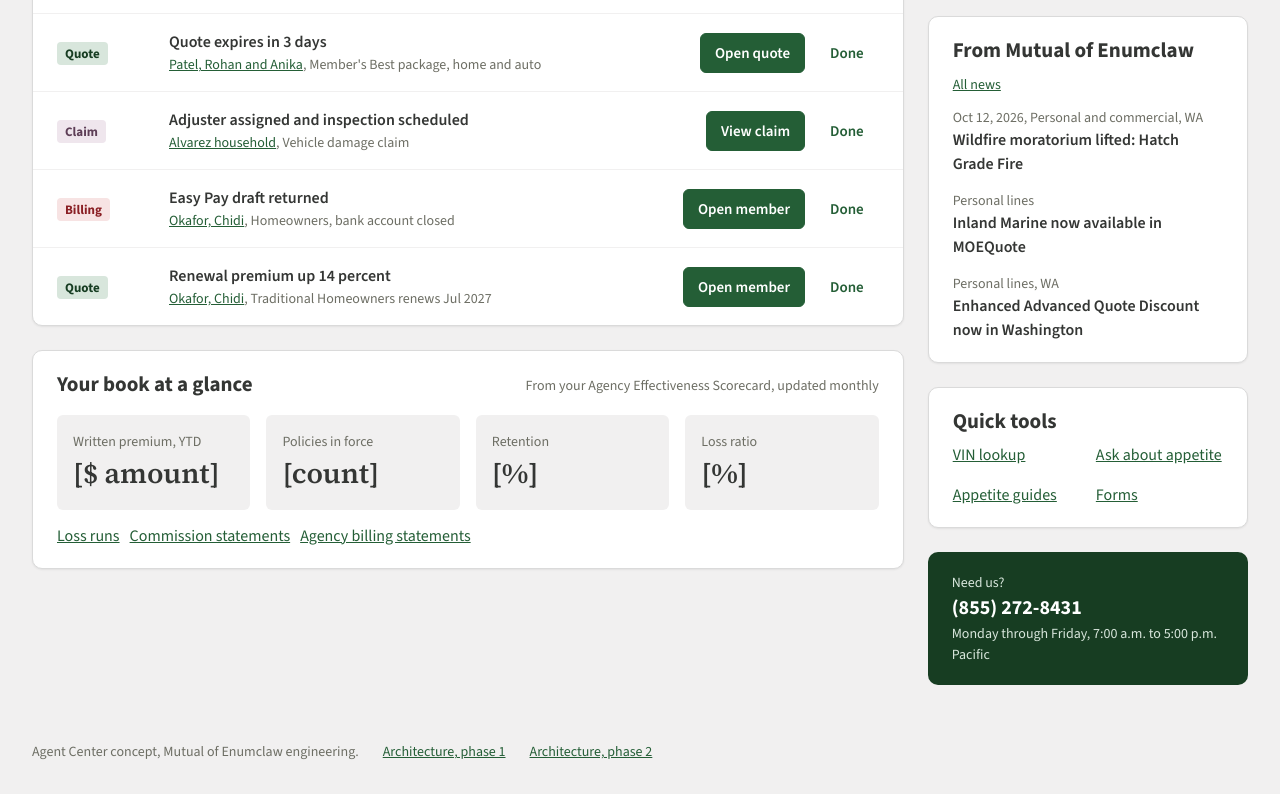
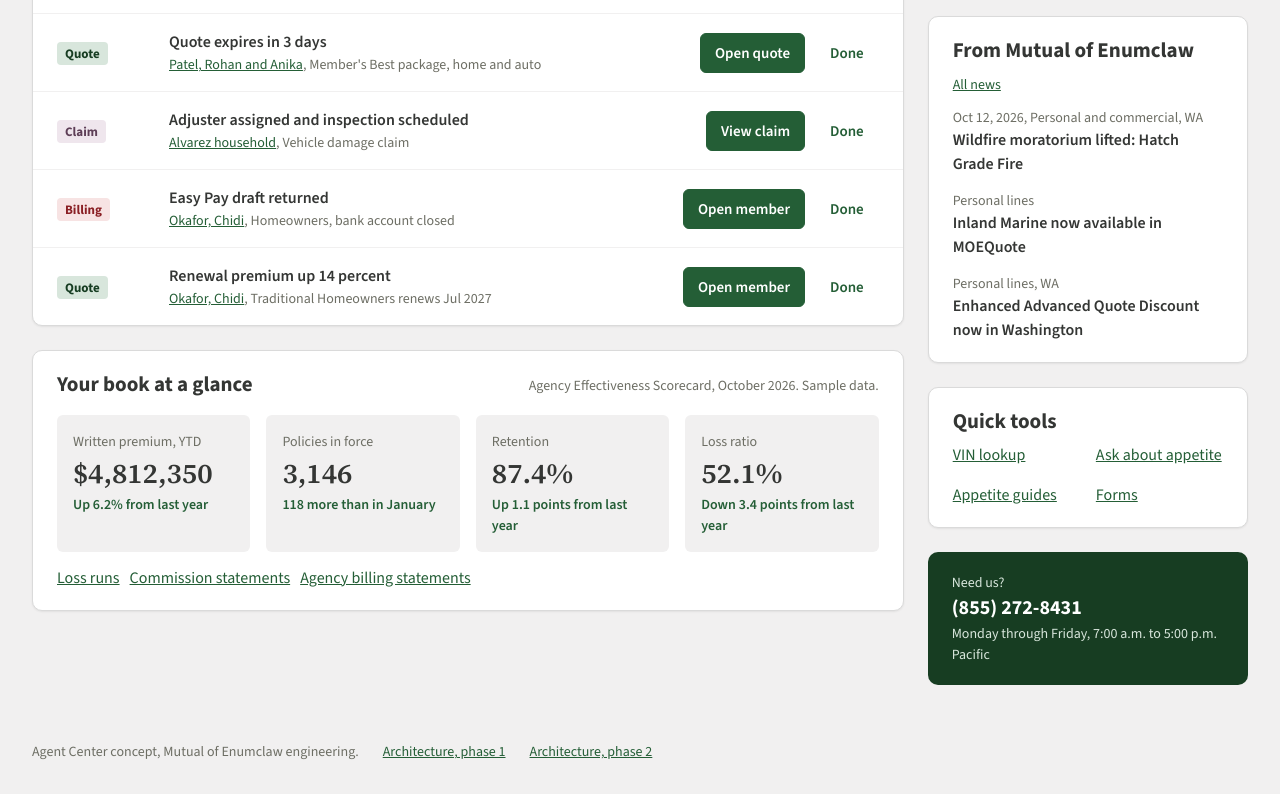
Before and after one commit to mutual-of-enumclaw/amex-agent-portal-future-state, a plain HTML site: page index.html in a window 1280 px wide. Shown: the part 571-1365 px from the top of the page. Drawn offline with nearby package versions, Linux system fonts and the light colour scheme.

Commit message:
Add files via upload

```diff
--- a/index.html
+++ b/index.html
@@ -372,6 +372,17 @@ window.NEWS = [
   { date: 'Personal lines, WA', tags: '', title: 'Enhanced Advanced Quote Discount now in Washington' }
 ];
 
+// Sample book metrics for the demo (fictional). In production these come from the Agency Effectiveness Scorecard.
+window.BOOK = {
+  asOf: 'October 2026',
+  metrics: [
+    { label: 'Written premium, YTD', value: '$4,812,350', change: 'Up 6.2% from last year', good: true },
+    { label: 'Policies in force', value: '3,146', change: '118 more than in January', good: true },
+    { label: 'Retention', value: '87.4%', change: 'Up 1.1 points from last year', good: true },
+    { label: 'Loss ratio', value: '52.1%', change: 'Down 3.4 points from last year', good: true }
+  ]
+};
+
 // Generated from the pa1 site inventory (Nov 2026). Titles only; no internal URLs.
 window.RESOURCES = [
  {
@@ -2077,6 +2088,13 @@ window.RESOURCES = [
   }
 
   // ---------- Views ----------
+  function metricsHtml() {
+    return window.BOOK.metrics.map(function (k) {
+      return '<div class="metric"><div class="small muted">' + esc(k.label) + '</div><div class="v">' + esc(k.value) + '</div>' +
+        '<div class="small" style="font-weight:600;color:' + (k.good ? 'var(--green)' : 'var(--red)') + '">' + esc(k.change) + '</div></div>';
+    }).join('');
+  }
+
   var views = {};
 
   views.today = function () {
@@ -2104,8 +2122,8 @@ window.RESOURCES = [
       '<div class="cols"><div class="col-main">' +
       '<section class="card" aria-labelledby="attn"><div class="card-head"><h2 id="attn">Needs your attention</h2><div class="row" role="group" aria-label="Filter items">' + chips + '</div></div>' +
       '<ul class="list">' + list + '</ul></section>' +
-      '<section class="card card-pad" aria-labelledby="book"><div class="row" style="justify-content:space-between"><h2 id="book">Your book at a glance</h2><span class="small muted">From your Agency Effectiveness Scorecard, updated monthly</span></div>' +
-      '<div class="grid4" style="margin-top:16px"><div class="metric"><div class="small muted">Written premium, YTD</div><div class="v">[$ amount]</div></div><div class="metric"><div class="small muted">Policies in force</div><div class="v">[count]</div></div><div class="metric"><div class="small muted">Retention</div><div class="v">[%]</div></div><div class="metric"><div class="small muted">Loss ratio</div><div class="v">[%]</div></div></div>' +
+      '<section class="card card-pad" aria-labelledby="book"><div class="row" style="justify-content:space-between"><h2 id="book">Your book at a glance</h2><span class="small muted">Agency Effectiveness Scorecard, ' + esc(window.BOOK.asOf) + '. Sample data.</span></div>' +
+      '<div class="grid4" style="margin-top:16px">' + metricsHtml() + '</div>' +
       '<div class="row" style="margin-top:14px"><a href="#/performance">Loss runs</a><a href="#/performance">Commission statements</a><a href="#/performance">Agency billing statements</a></div></section>' +
       '</div><aside class="col-side">' +
       '<section class="card card-pad" aria-labelledby="start"><h2 id="start" style="margin-bottom:12px">Start something</h2><div class="stack">' +
@@ -2426,9 +2444,9 @@ window.RESOURCES = [
   views.performance = function () {
     var reports = ['Agency Effectiveness Scorecard', 'Agency production and loss ratio', 'Loss run', 'Commission statements', 'Customer email addresses', 'Net Promoter Score and member comments', 'Agency billing statements'];
     main.innerHTML = '<div class="pagehead"><div><h1>Agency performance</h1><p class="lede">Your numbers and monthly reports in one place.</p></div></div>' +
-      '<div class="grid4"><div class="metric"><div class="small muted">Written premium, YTD</div><div class="v">[$ amount]</div></div><div class="metric"><div class="small muted">Policies in force</div><div class="v">[count]</div></div><div class="metric"><div class="small muted">Retention</div><div class="v">[%]</div></div><div class="metric"><div class="small muted">Loss ratio</div><div class="v">[%]</div></div></div>' +
+      '<p class="small muted">Agency Effectiveness Scorecard, ' + esc(window.BOOK.asOf) + '. Sample data.</p><div class="grid4">' + metricsHtml() + '</div>' +
       '<section class="card" aria-labelledby="rep"><div class="card-head"><h2 id="rep">Reports</h2></div><ul class="list">' + reports.map(function (r) { return '<li><div class="grow titleline">' + r + '</div><button type="button" class="btn sm secondary" data-rep="' + r + '">Open</button></li>'; }).join('') + '</ul></section>' +
-      '<p class="small muted">Bracketed values stand in for live agency data.</p>';
+      '';
     $all('[data-rep]').forEach(function (b) { b.addEventListener('click', function () { toast(b.dataset.rep + ' opens here (demo).'); }); });
   };
 
```
